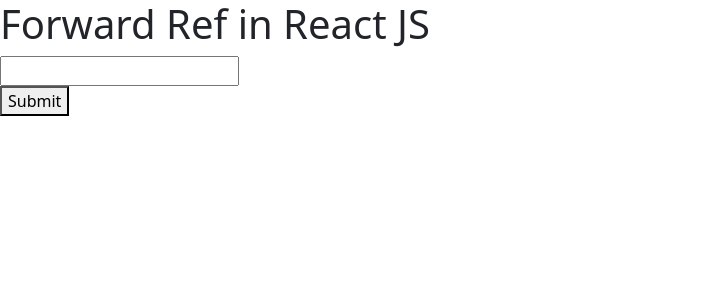
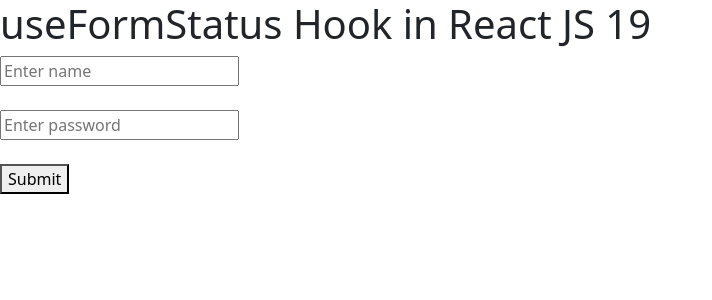
Before and after one commit to himanshusinha/ReactJsCodeStepByStep, a React (Vite) app: page / in a window 1280 px wide. Shown: the top 300 px of the page, without its empty margins (0-712 px from the left). Built offline with nearby package versions, Linux system fonts and the light colour scheme.

Commit message:
useFormStatusHook in ReactJs

```diff
--- a/src/App.jsx
+++ b/src/App.jsx
@@ -1,22 +1,32 @@
-import { useRef } from "react";
 import "./css/style.css";
-import UserInput from "./UserInput";
-
+import { useFormStatus } from "react-dom";
 function App() {
-  const inputRef = useRef();
-
-  const handleInput = () => {
-    inputRef.current.focus();
-    inputRef.current.value = "1000";
-    inputRef.current.style.color = "red";
+  const handleSubmit = async () => {
+    await new Promise((res) => setTimeout(res, 5000));
+    console.log("submitted");
   };
-
+  const CustomerForm = () => {
+    const { pending } = useFormStatus();
+    console.log(pending);
+    return (
+      <div>
+        <h1>useFormStatus Hook in React JS 19</h1>
+        <input type="text" placeholder="Enter name" />
+        <br />
+        <br />
+        <input type="password" placeholder="Enter password" />
+        <br />
+        <br />
+        <button type="submit" disabled={pending}>
+          {pending ? "Submitting..." : "Submit"}
+        </button>
+      </div>
+    );
+  };
   return (
-    <div>
-      <h1>Forward Ref in React JS</h1>
-      <UserInput ref={inputRef} />
-      <button onClick={handleInput}>Submit</button>
-    </div>
+    <form action={handleSubmit}>
+      <CustomerForm />
+    </form>
   );
 }
 
```
